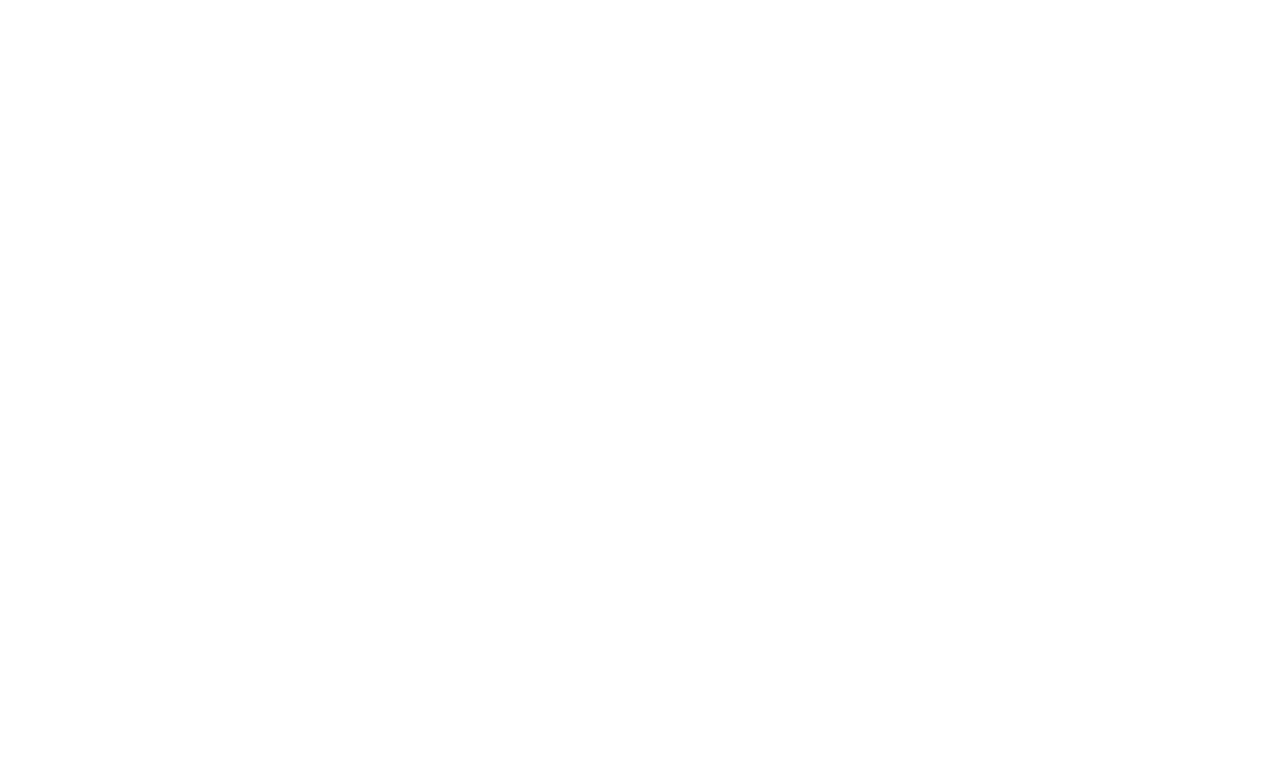
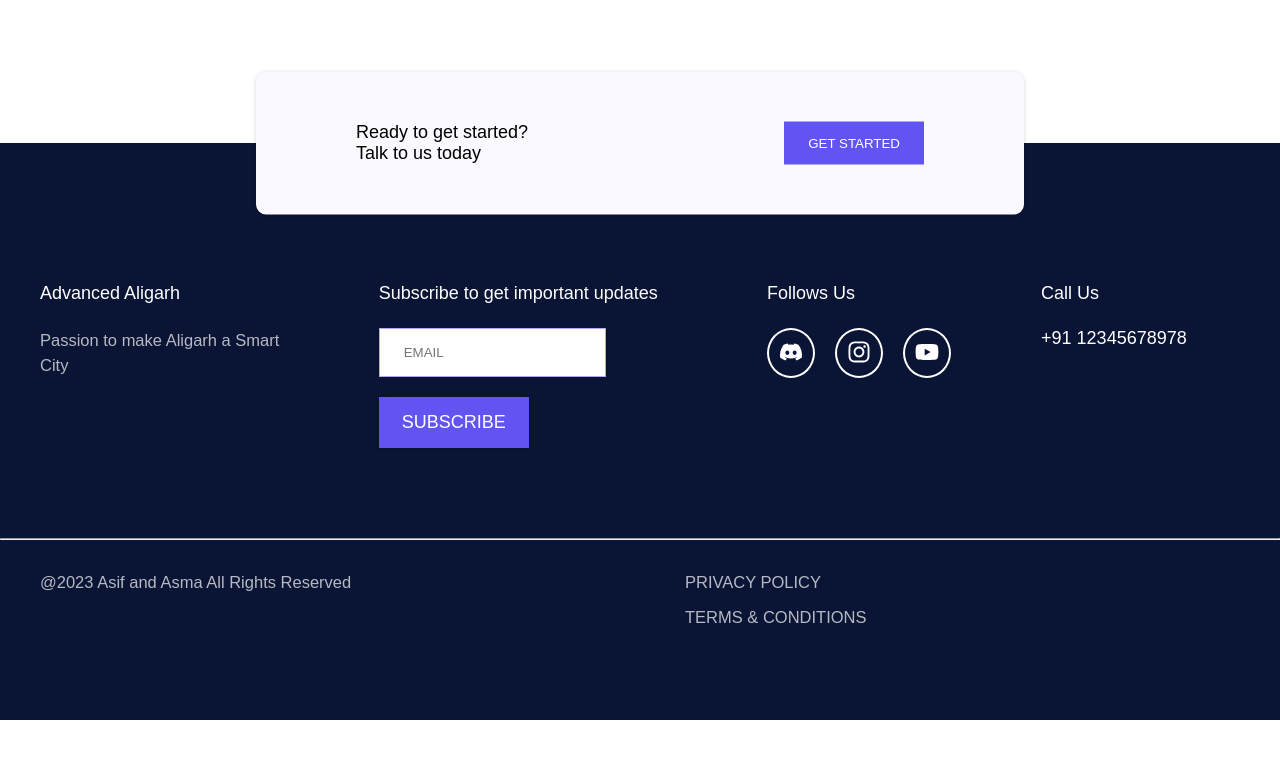
Before and after one commit to Asifislam7/SmartcityProject, a Next.js app: page / in a window 1280 px wide. Shown: the top 758 px of the page. Built offline with nearby package versions, Linux system fonts and the light colour scheme.

Commit message:
Footer added

```diff
--- a/components/Footer.js
+++ b/components/Footer.js
@@ -0,0 +1,168 @@
+import React from "react";
+import styled from "styled-components";
+import { Button } from "../constants/Button";
+import { FaDiscord, FaInstagram, FaYoutube } from "react-icons/fa";
+import Link from "next/link";
+
+const Footer = () => {
+  return (
+    <Wrapper>
+      <section className="contact-short">
+        <div className="grid grid-two-column">
+          <div>
+            <h3>Ready to get started?</h3>
+            <h3>Talk to us today</h3>
+          </div>
+
+          <div className="contact-short-btn">
+            <Link href="/">
+             <Button>Get Started</Button>
+            </Link>
+          </div>
+        </div>
+      </section>
+
+      {/* footer section  */}
+
+      <footer>
+        <div className="container grid grid-four-column">
+          <div className="footer-about">
+            <h3>Advanced Aligarh</h3>
+            <p>Passion to make Aligarh a Smart City</p>
+          </div>
+
+          {/* 2nd column */}
+          <div className="footer-subscribe">
+            <h3>Subscribe to get important updates</h3>
+            <form action="#">
+              <input
+                type="email"
+                required
+                autoComplete="off"
+                placeholder="Email"
+              />
+              <input type="submit" value="Subscribe" />
+            </form>
+          </div>
+
+          {/* 3rs column  */}
+          <div className="footer-social">
+            <h3>Follows Us</h3>
+            <div className="footer-social--icons">
+              <div>
+                <FaDiscord className="icons" />
+              </div>
+              <div>
+                <FaInstagram className="icons" />
+              </div>
+              <div>
+                <a
+                  href="https://www.youtube.com/channel/UCwfaAHy4zQUb2APNOGXUCCA"
+                  target="_blank">
+                  <FaYoutube className="icons" />
+                </a>
+              </div>
+            </div>
+          </div>
+
+          {/* 4th column  */}
+          <div className="footer-contact">
+            <h3>Call Us</h3>
+            <h3>+91 12345678978</h3>
+          </div>
+        </div>
+
+        {/* bottom section  */}
+        <div className="footer-bottom--section">
+          <hr />
+          <div className="container grid grid-two-column">
+            <p>
+              @{new Date().getFullYear()} Asif and Asma All Rights Reserved
+            </p>
+            <div>
+              <p>PRIVACY POLICY</p>
+              <p>TERMS & CONDITIONS</p>
+            </div>
+          </div>
+        </div>
+      </footer>
+    </Wrapper>
+  );
+};
+
+const Wrapper = styled.section`
+  .contact-short {
+    max-width: 60vw;
+    margin: auto;
+    padding: 5rem 10rem;
+     background-color: ${({ theme }) => theme.colors.bg};
+    border-radius: 1rem;
+    box-shadow: ${({ theme }) => theme.colors.shadowSupport};
+    transform: translateY(50%);
+  }
+  .contact-short-btn {
+    justify-self: end;
+    align-self: center;
+  }
+
+  footer {
+    padding: 14rem 0 9rem 0;
+    background-color: ${({ theme }) => theme.colors.footer_bg};
+
+    h3 {
+      color: ${({ theme }) => theme.colors.hr};
+      margin-bottom: 2.4rem;
+    }
+    p {
+      color: ${({ theme }) => theme.colors.white};
+    }
+    .footer-social--icons {
+      display: flex;
+      gap: 2rem;
+
+      div {
+        padding: 1rem;
+        border-radius: 50%;
+        border: 2px solid ${({ theme }) => theme.colors.white};
+
+        .icons {
+          color: ${({ theme }) => theme.colors.white};
+          font-size: 2.4rem;
+          position: relative;
+          cursor: pointer;
+        }
+      }
+    }
+
+    .footer-bottom--section {
+      padding-top: 9rem;
+
+      hr {
+        margin-bottom: 2rem;
+        color: ${({ theme }) => theme.colors.hr};
+        height: 0.1px;
+      }
+    }
+  }
+
+  @media (max-width: ${({ theme }) => theme.media.mobile}) {
+    .contact-short {
+      max-width: 95vw;
+      padding: 2rem 0rem;
+      display: flex;
+      justify-content: center;
+      align-items: center;
+
+      .contact-short-btn {
+        text-align: center;
+        justify-self: flex-start;
+      }
+    }
+
+    footer .footer-bottom--section {
+      padding-top: 3.2rem;
+    }
+  }
+`;
+
+export default Footer;
--- /dev/null
+++ b/constants/Button.js
@@ -0,0 +1,30 @@
+import styled from "styled-components";
+
+export const Button = styled.button`
+  text-decoration: none;
+  max-width: auto;
+  background-color: rgb(98 84 243);
+  color: rgb(255 255 255);
+  padding: 1.4rem 2.4rem;
+  border: none;
+  text-transform: uppercase;
+  text-align: center;
+  cursor: pointer;
+  transition: all 0.3s ease;
+  -webkit-transition: all 0.3s ease 0s;
+  -moz-transition: all 0.3s ease 0s;
+  -o-transition: all 0.3s ease 0s;
+
+  &:hover,
+  &:active {
+    box-shadow: 0 2rem 2rem 0 rgb(132 144 255 / 30%);
+    box-shadow: ${({ theme }) => theme.colors.shadowSupport};
+    transform: scale(0.96);
+  }
+
+  a {
+    text-decoration: none;
+    color: rgb(255 255 255);
+    font-size: 1.8rem;
+  }
+`;
--- a/pages/_app.js
+++ b/pages/_app.js
@@ -1,5 +1,33 @@
+import { GlobalStyle } from '@/styles/GlobalStyle';
 import '@/styles/globals.css'
+import { ThemeProvider } from "styled-components";
+
 
 export default function App({ Component, pageProps }) {
-  return <Component {...pageProps} />
+  const theme = {
+    colors: {
+      heading: "rgb(24 24 29)",
+      text: "rgb(24 24 29)",
+      white: "#fff",
+      black: " #212529",
+      helper: "#8490ff",
+      bg: "rgb(249 249 255)",
+      footer_bg: "#0a1435",
+      btn: "rgb(98 84 243)",
+      border: "rgba(98, 84, 243, 0.5)",
+      hr: "#ffffff",
+      gradient:
+        "linear-gradient(0deg, rgb(132 144 255) 0%, rgb(98 189 252) 100%)",
+      shadow:
+        "rgba(0, 0, 0, 0.02) 0px 1px 3px 0px,rgba(27, 31, 35, 0.15) 0px 0px 0px 1px;",
+      shadowSupport: " rgba(0, 0, 0, 0.16) 0px 1px 4px",
+    },
+    media: { mobile: "768px", tab: "998px" },
+  };
+  return (
+    <ThemeProvider theme={theme}>
+      <GlobalStyle/>
+    <Component {...pageProps} />
+    </ThemeProvider>
+  )
 }
--- a/pages/index.js
+++ b/pages/index.js
@@ -3,6 +3,7 @@ import Image from 'next/image'
 import { Inter } from '@next/font/google'
 import styles from '@/styles/components/Home.module.css'
 import Navbar from '@/components/Navbar'
+import Footer from '@/components/Footer'
 
 const inter = Inter({ subsets: ['latin'] })
 
@@ -19,6 +20,9 @@ export default function Home() {
       {/* ALREADY IMPORTED THE NAVBAR HERE */}
 
 
+      <Footer/>
+
+
     </>
   )
 }
--- /dev/null
+++ b/styles/GlobalStyle.js
@@ -0,0 +1,162 @@
+import { createGlobalStyle } from "styled-components";
+
+export const GlobalStyle = createGlobalStyle`
+*{
+  margin: 0;
+  padding: 0;
+  box-sizing: border-box;
+  font-family: 'Work Sans', sans-serif;
+ }
+html {
+  font-size: 62.5%;
+  /* scroll-behavior: smooth; */
+  /* 1rem = 10px */
+  overflow-x: hidden;
+}
+
+body {
+  overflow-x: hidden;
+   scrollbar-color: rgb(98 84 243);
+    scrollbar-width: thin;
+}
+
+body::-webkit-scrollbar {
+  width: 1.5rem;
+}
+
+body::-webkit-scrollbar-track {
+   background-color: rgb(24 24 29);
+}
+
+body::-webkit-scrollbar-thumb {
+
+  background: #fff;
+    border: 5px solid transparent;
+    border-radius: 9px;
+    background-clip: content-box;
+}
+
+
+h1{
+  color:${({ theme }) => theme.colors.heading};
+  font-size: 6rem;
+  font-weight: 900;
+}
+
+h2 {
+   color: ${({ theme }) => theme.colors.heading};
+   font-size: 4.4rem;
+   font-weight: 300;
+   white-space: normal;
+   text-align: center;
+  }
+
+  h3 {
+  font-size: 1.8rem;
+  font-weight: 400;
+}
+
+p {
+  color: ${({ theme }) => theme.colors.text};
+  opacity: .7;
+  font-size: 1.65rem;
+  line-height: 1.5;
+  margin-top: 1rem;
+  font-weight:400;
+}
+
+a {
+  text-decoration: none;
+}
+
+li {
+  list-style: none;
+}
+
+.container {
+  max-width: 120rem;
+  margin: 0 auto;
+}
+
+.grid {
+  display: grid;
+  gap: 9rem;
+}
+
+.grid-two-column {
+  grid-template-columns: repeat(2, 1fr);
+}
+
+.grid-three-column {
+  grid-template-columns: repeat(3, 1fr);
+}
+
+.grid-four-column{
+   grid-template-columns: 1fr 1.2fr .5fr .8fr ;
+}
+
+  .common-heading {
+      font-size: 3.8rem;
+      font-weight: 600;
+      margin-bottom: 6rem;
+      text-transform: capitalize;
+    }
+
+    input, textarea{
+    max-width: 50rem;
+    color: ${({ theme }) => theme.colors.black};
+    padding: 1.6rem 2.4rem;
+    border: 1px solid ${({ theme }) => theme.colors.border};
+    text-transform: uppercase;
+   box-shadow: ${({ theme }) => theme.colors.shadowSupport};
+}
+    input[type="submit"]{
+    max-width: 16rem;
+    margin-top: 2rem;
+    background-color: ${({ theme }) => theme.colors.btn};
+    color: ${({ theme }) => theme.colors.white};
+    padding: 1.4rem 2.2rem;
+    border-style: solid;
+    border-width: .1rem;
+    text-transform: uppercase;
+    font-size: 1.8rem;
+    cursor: pointer;
+    }
+
+
+/* ===========================================
+/* media queries
+======================================= */
+/* px  */
+/* rem  */
+/* em  */
+/* 1500px */
+
+//998px
+@media (max-width:${({ theme }) => theme.media.tab}) {
+      .container{
+        padding: 0 3.2rem;
+      }
+
+        .grid-three-column {
+      grid-template-columns: 1fr 1fr;
+    }
+}
+
+@media (max-width:${({ theme }) => theme.media.mobile}) {
+
+      html{
+        font-size: 50%;
+      }
+
+      .grid{
+        gap: 3.2rem;
+      }
+
+      .grid-two-column, .grid-three-column, .grid-four-column{
+        grid-template-columns: 1fr;
+      }
+}
+
+
+`;
```
Also changed, not shown: package.json (+9 -1 lines), 1 other file (tests, documents, lock files or other folders).
